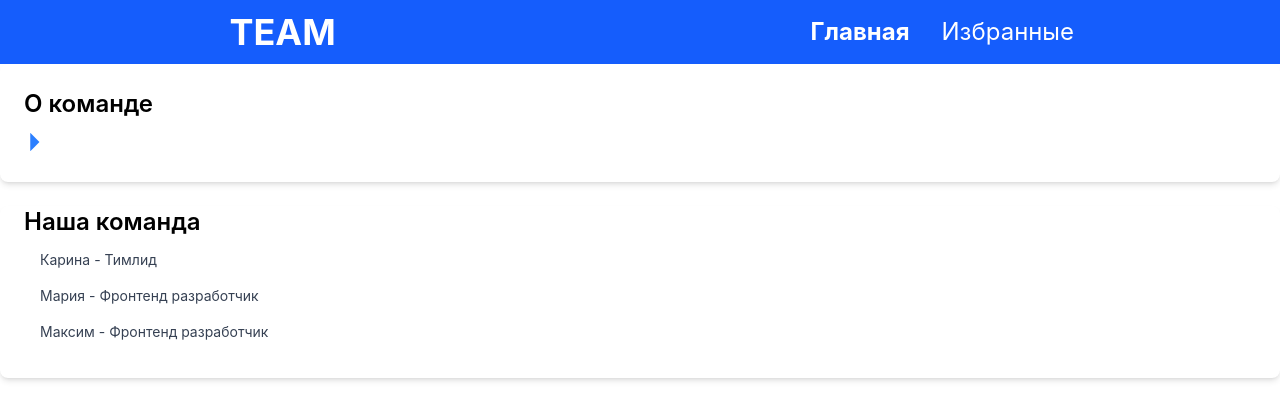
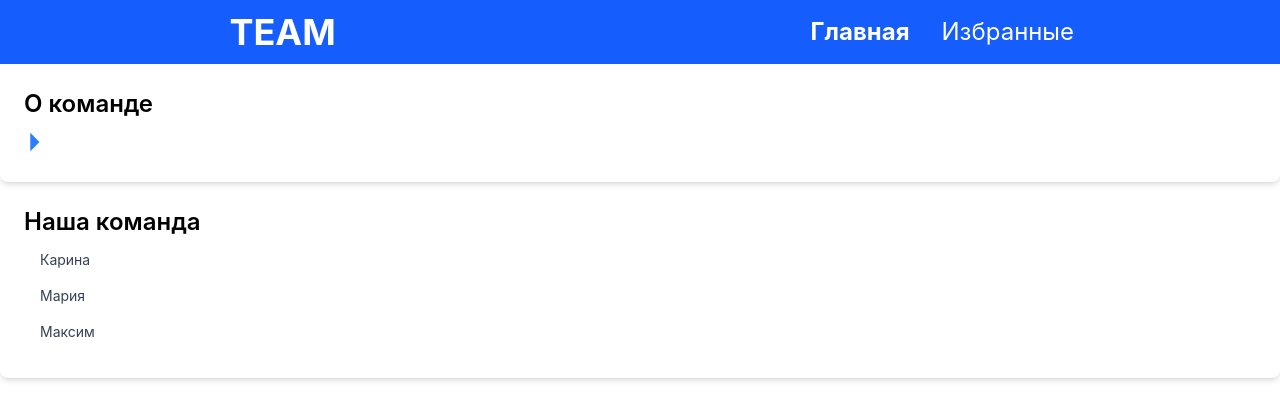
Before and after one commit to KarinaKold/TEAM-hackathon, a React (Vite) app: page / in a window 1280 px wide. Shown: the top 420 px of the page. Built offline with nearby package versions, Linux system fonts and the light colour scheme.

Commit message:
feat: add a model for member cards

```diff
--- a/src/pages/HomePage.jsx
+++ b/src/pages/HomePage.jsx
@@ -1,4 +1,34 @@
 import { Dropdown } from '../components';
+
+const MEMBERS = [
+	{
+		id: 1,
+		name: 'Карина',
+		age: '',
+		img: '',
+		descr: '',
+		contacts: '',
+		role: '',
+	},
+	{
+		id: 2,
+		name: 'Мария',
+		age: '',
+		img: '',
+		descr: '',
+		contacts: '',
+		role: '',
+	},
+	{
+		id: 3,
+		name: 'Максим',
+		age: '',
+		img: '',
+		descr: '',
+		contacts: '',
+		role: '',
+	},
+];
 
 export const HomePage = () => {
 	return (
@@ -11,24 +41,14 @@ export const HomePage = () => {
 			<section className="bg-white pl-6 pb-6 rounded-lg shadow-md">
 				<h2 className="text-2xl font-semibold">Наша команда</h2>
 				<div className="py-1">
-					<a
-						href="#"
-						className="block px-4 py-2 text-sm text-gray-700 hover:bg-gray-100"
-					>
-						Карина - Тимлид
-					</a>
-					<a
-						href="#"
-						className="block px-4 py-2 text-sm text-gray-700 hover:bg-gray-100"
-					>
-						Мария - Фронтенд разработчик
-					</a>
-					<a
-						href="#"
-						className="block px-4 py-2 text-sm text-gray-700 hover:bg-gray-100"
-					>
-						Максим - Фронтенд разработчик
-					</a>
+					{MEMBERS.map((member) => (
+						<a
+							href="#"
+							className="block px-4 py-2 text-sm text-gray-700 hover:bg-gray-100"
+						>
+							{member.name}
+						</a>
+					))}
 				</div>
 			</section>
 		</main>
```
